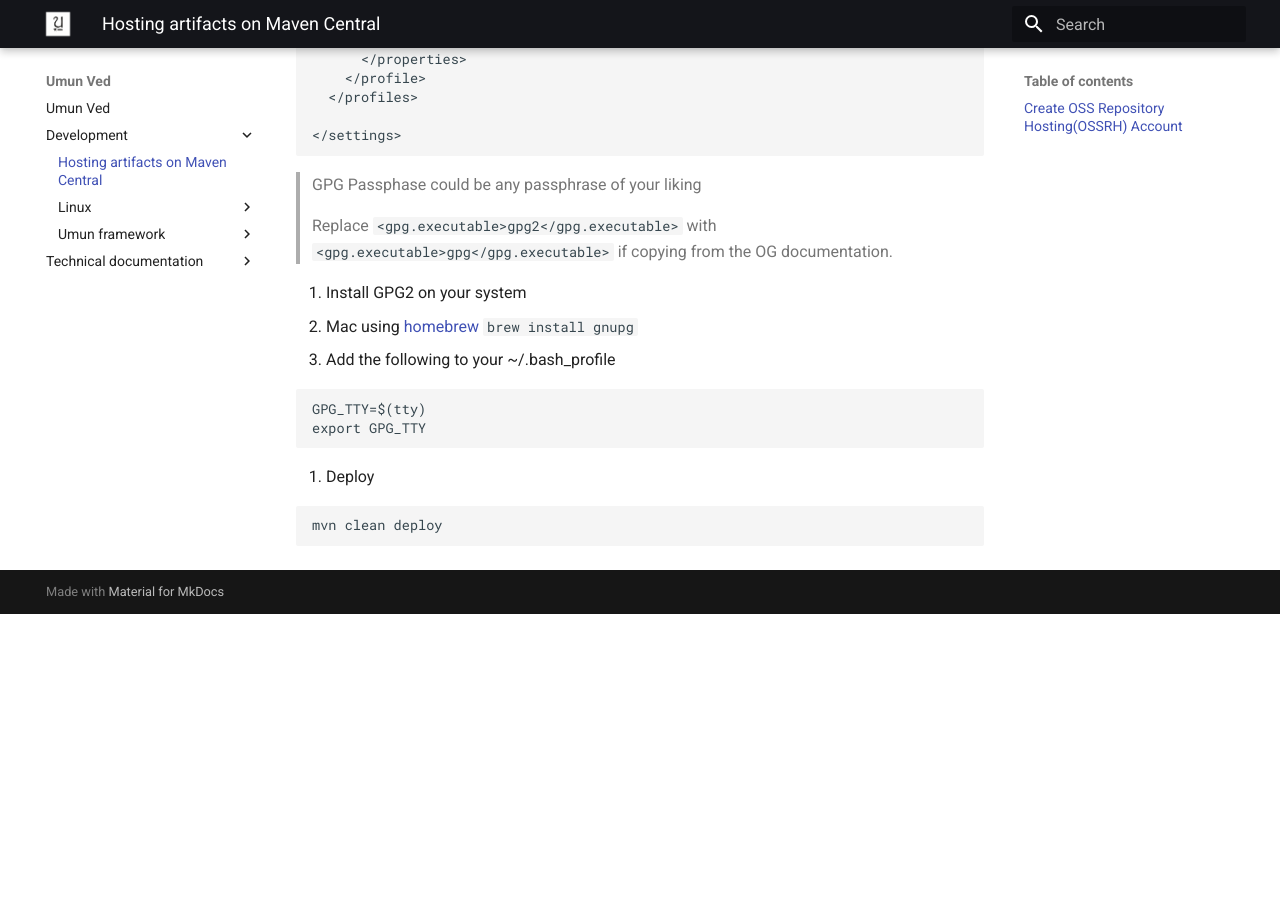
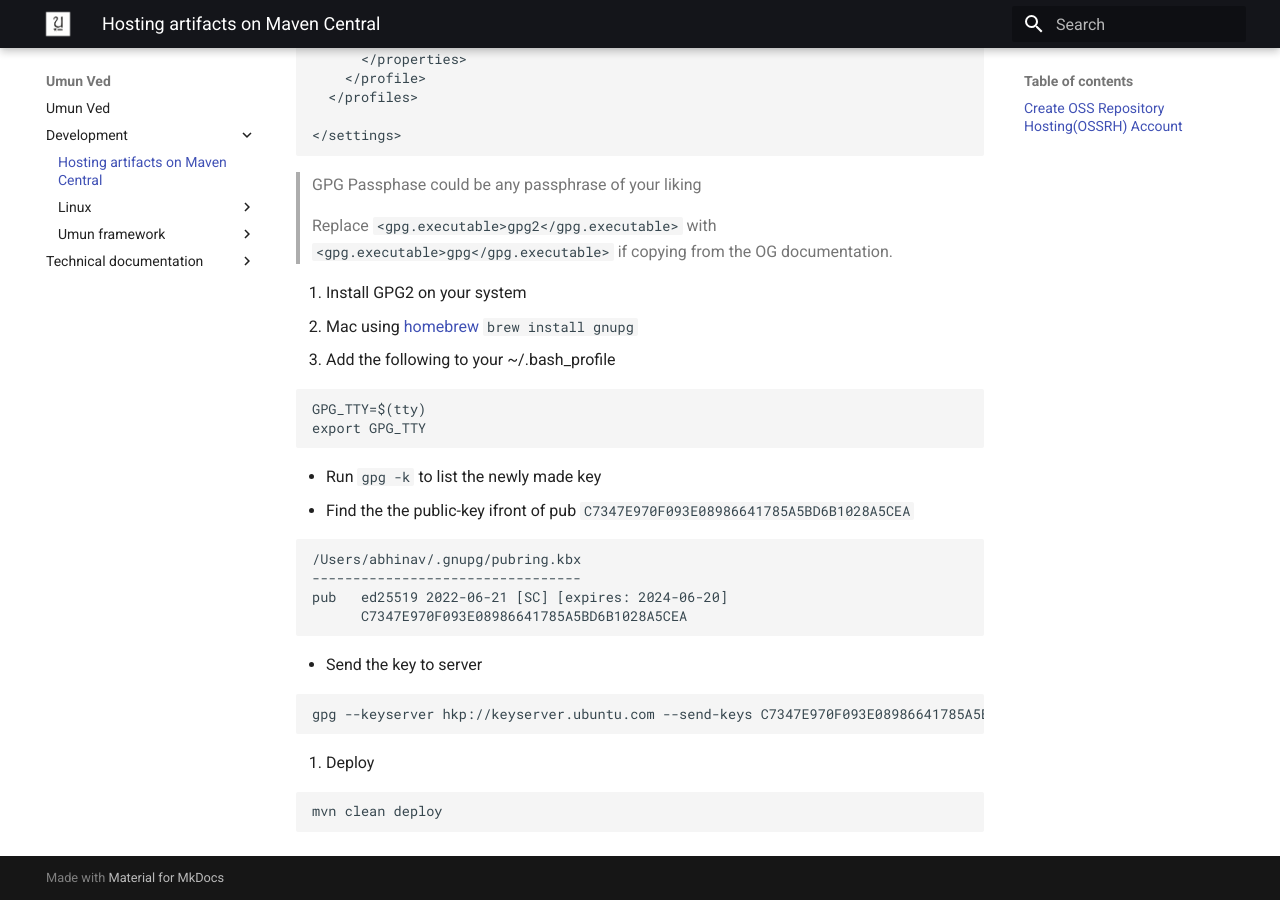
Before and after one commit to iAbhinav/testing-mkdocs, an MkDocs documentation site: the page built from docs/development/maven_central.md, in a window 1280 px wide and 900 px high, scrolled down 1647 px. Built offline with MkDocs 1.6.1 and Material for MkDocs 9.7.7, drawn with Linux system fonts in a browser that asks for light colours; before the commit the page ends 2261 px from its top, so only the background shows below that.

Commit message:
Update maven_central.md

````diff
--- a/docs/development/maven_central.md
+++ b/docs/development/maven_central.md
@@ -82,6 +82,19 @@ https://central.sonatype.org/publish/publish-guide/#deployment
 GPG_TTY=$(tty)
 export GPG_TTY
 ```
+* Run `gpg -k` to list the newly made key
+* Find the the public-key ifront of pub `C7347E970F093E08986641785A5BD6B1028A5CEA`
+
+```
+/Users/abhinav/.gnupg/pubring.kbx
+---------------------------------
+pub   ed25519 2022-06-21 [SC] [expires: 2024-06-20]
+      C7347E970F093E08986641785A5BD6B1028A5CEA
+```
+* Send the key to server
+```
+gpg --keyserver hkp://keyserver.ubuntu.com --send-keys C7347E970F093E08986641785A5BD6B1028A5CEA
+```
 
 11. Deploy
 
````
